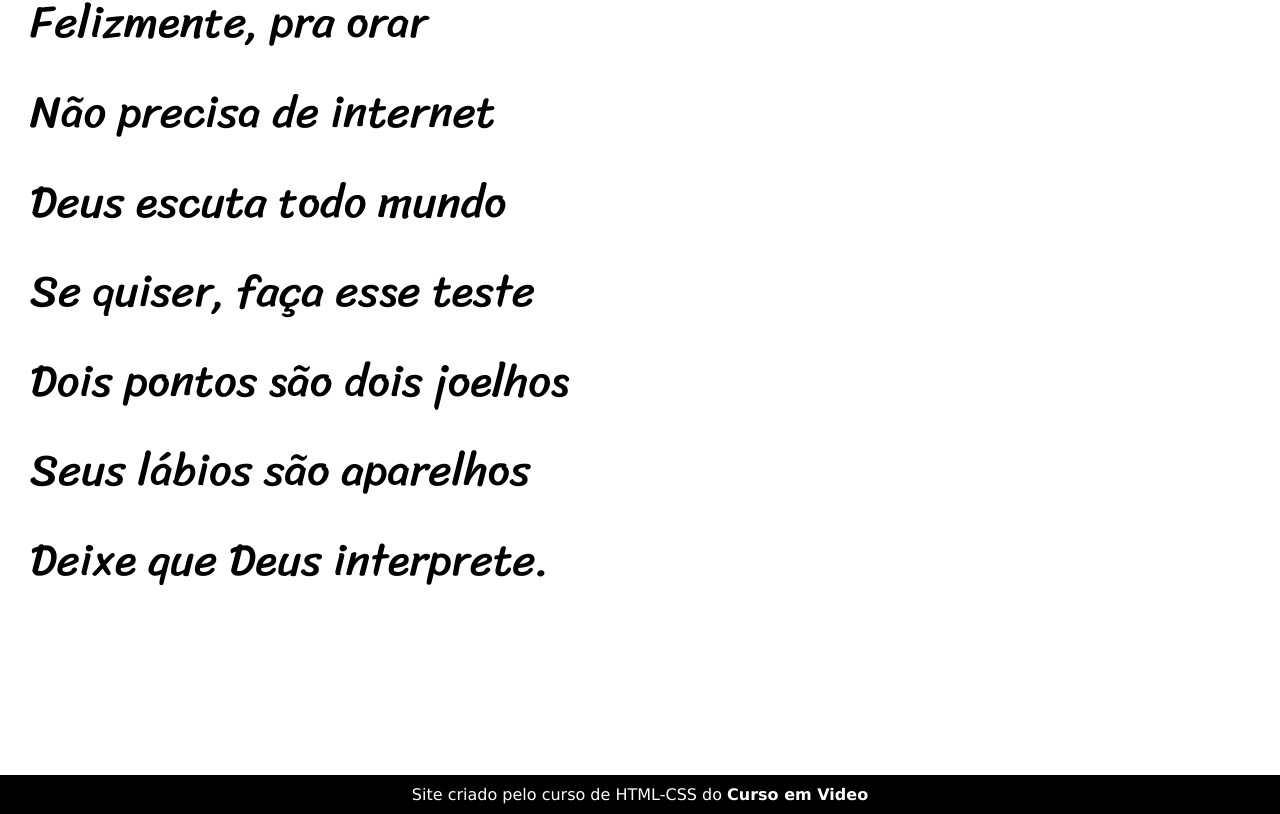
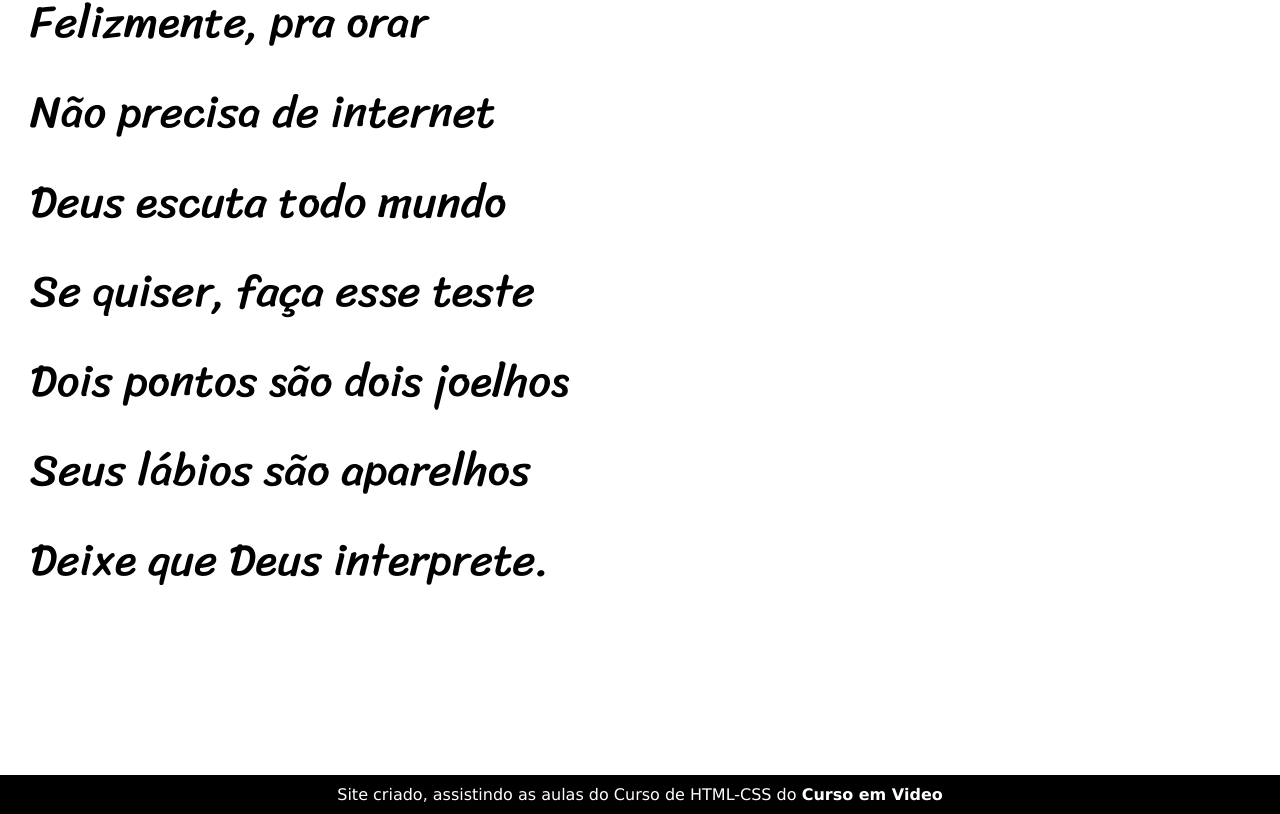
Before and after one commit to wendelsilva999/Desafio-cordel, a plain HTML site: page index.html in a window 1280 px wide. Shown: the part 5143-5957 px from the top of the page. Drawn offline with Linux system fonts and the light colour scheme.

Commit message:
upadate final

```diff
--- a/estilo/style.css
+++ b/estilo/style.css
@@ -16,7 +16,7 @@
 }
 
 html, body {
-    min-width: 98vh;
+    min-width: auto;
     background-color: darkgray;
     font-family: var(--fonte1);
 }
--- a/index.html
+++ b/index.html
@@ -105,7 +105,7 @@
     </section>
 
     <footer>
-        <p>Site criado pelo curso de HTML-CSS do <a href="https://www.youtube.com/channel/UCrWvhVmt0Qac3HgsjQK62FQ" target="_blank">Curso em Video</a></p>
+        <p>Site criado, assistindo as aulas do Curso de HTML-CSS do <a href="https://www.youtube.com/channel/UCrWvhVmt0Qac3HgsjQK62FQ" target="_blank">Curso em Video</a></p>
     </footer>
 </body>
 </html>
```
